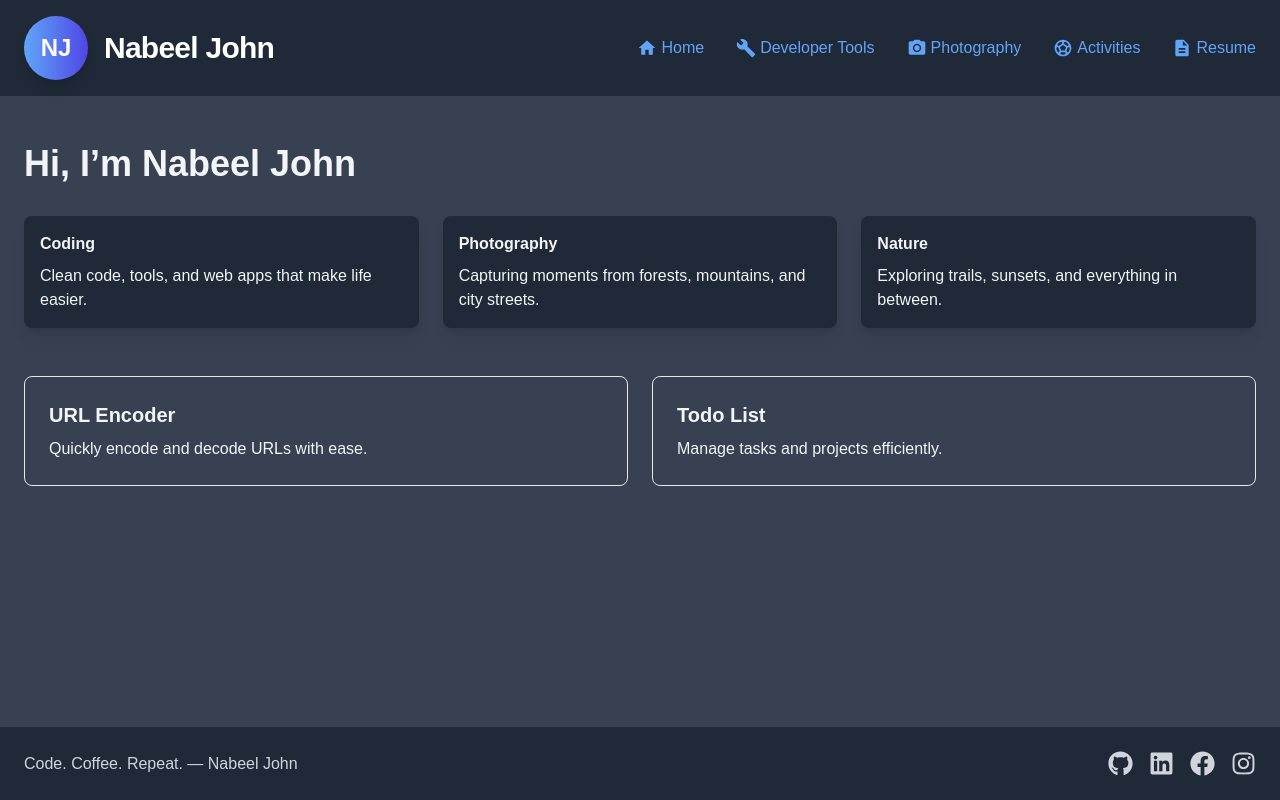
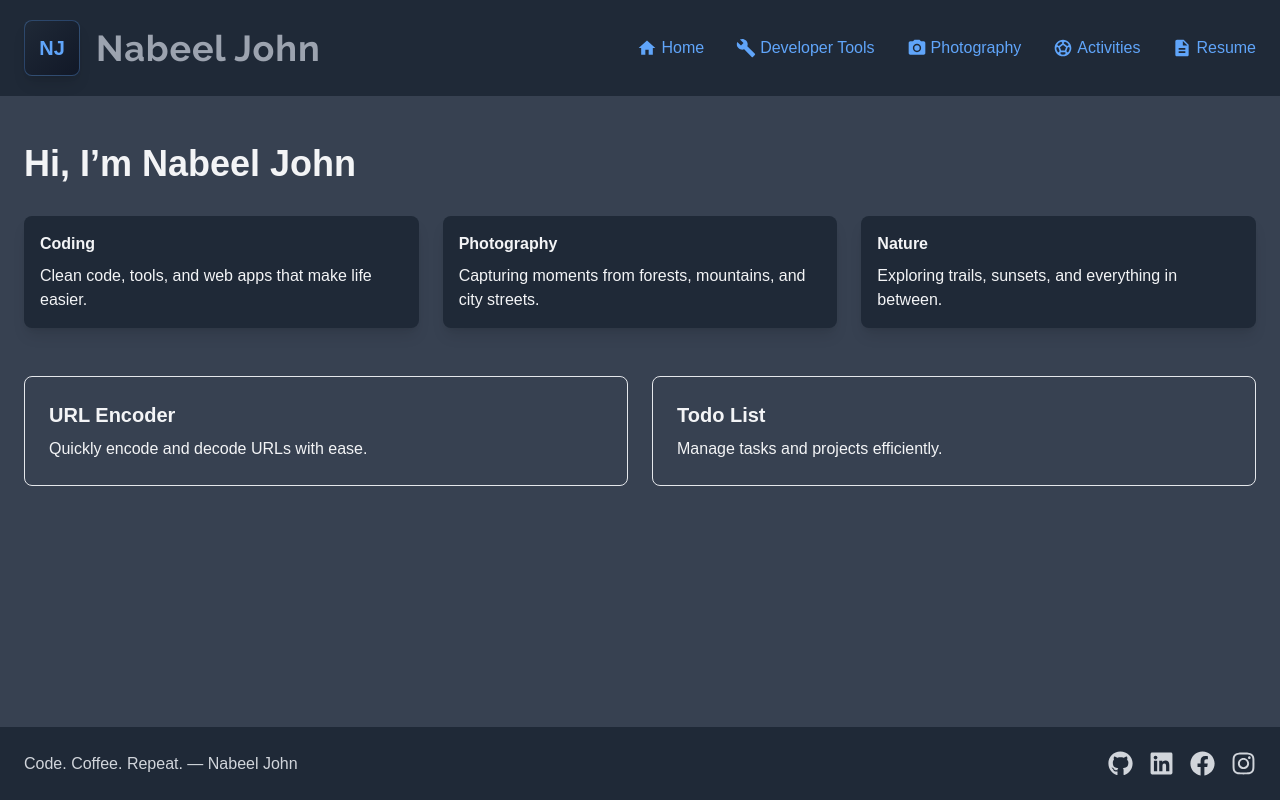
Before and after one commit to nabeeljohn/njohnweb, a Next.js app: page / in a window 1280 px wide. Built offline with nearby package versions, Linux system fonts and the light colour scheme.

Commit message:
logo update

```diff
--- /dev/null
+++ b/appcomponents/main/logo.tsx
@@ -0,0 +1,18 @@
+export default function MainLogo() {
+    return (
+        <div className="flex items-center gap-4">
+          {/* Logo Square with rounded edges */}
+          <div className="bg-gradient-to-br from-gray-800 to-gray-900 rounded-lg w-14 h-14 flex items-center justify-center text-blue-400 font-extrabold text-xl shadow-lg transform transition-transform duration-300 hover:scale-110 border border-blue-400/30">
+            NJ
+          </div>
+
+          {/* Name - Playful but professional */}
+          <style>{`
+            @import url('https://fonts.googleapis.com/css2?family=Raleway:wght@600;700&display=swap');
+          `}</style>
+          <h1 className="text-4xl font-bold tracking-wide text-gray-400 hover:text-gray-100 transition-colors" style={{ fontFamily: 'Raleway, sans-serif' }}>
+            Nabeel John
+          </h1>
+        </div>
+    );
+}
--- a/appcomponents/main/mainheader.tsx
+++ b/appcomponents/main/mainheader.tsx
@@ -11,6 +11,7 @@ import {
   MdClose,
   MdHome,
 } from "react-icons/md";
+import MainLogo from "./logo";
 
 export default function MainHeader() {
   const [isOpen, setIsOpen] = useState(false);
@@ -20,17 +21,7 @@ export default function MainHeader() {
       <div className="max-w-7xl mx-auto px-6 flex items-center h-24">
 
         {/* Logo */}
-<div className="flex items-center gap-4">
-  {/* Logo Circle */}
-  <div className="bg-gradient-to-r from-blue-400 to-indigo-600 rounded-full w-16 h-16 flex items-center justify-center text-white font-extrabold text-2xl shadow-lg transform transition-transform duration-300 hover:scale-110">
-    NJ
-  </div>
-
-  {/* Name */}
-  <h1 className="text-3xl font-bold tracking-tight hover:text-blue-400 transition-colors">
-    Nabeel John
-  </h1>
-</div>
+        <MainLogo />
 
 
         {/* Hamburger (only on mobile) */}
```
